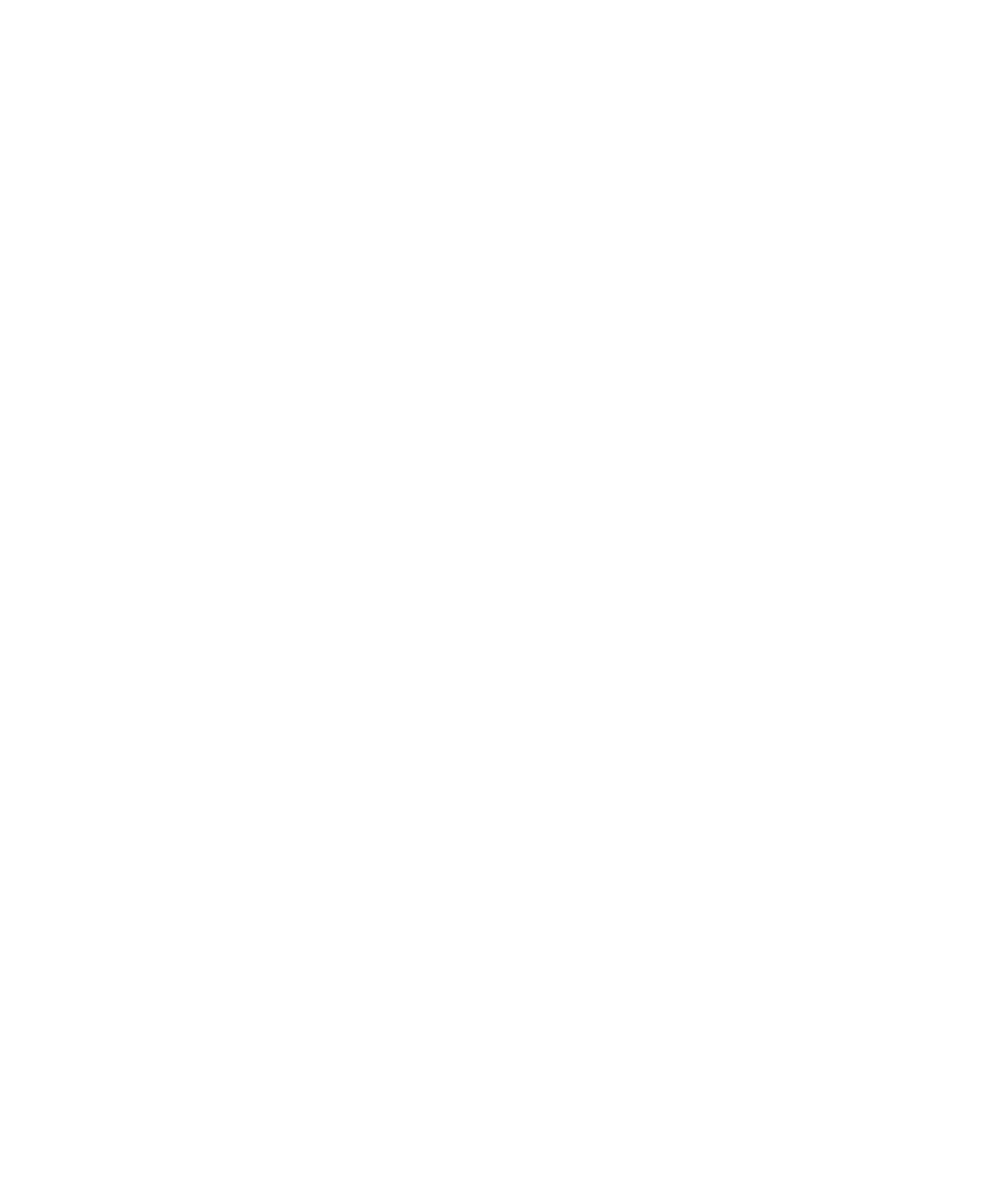
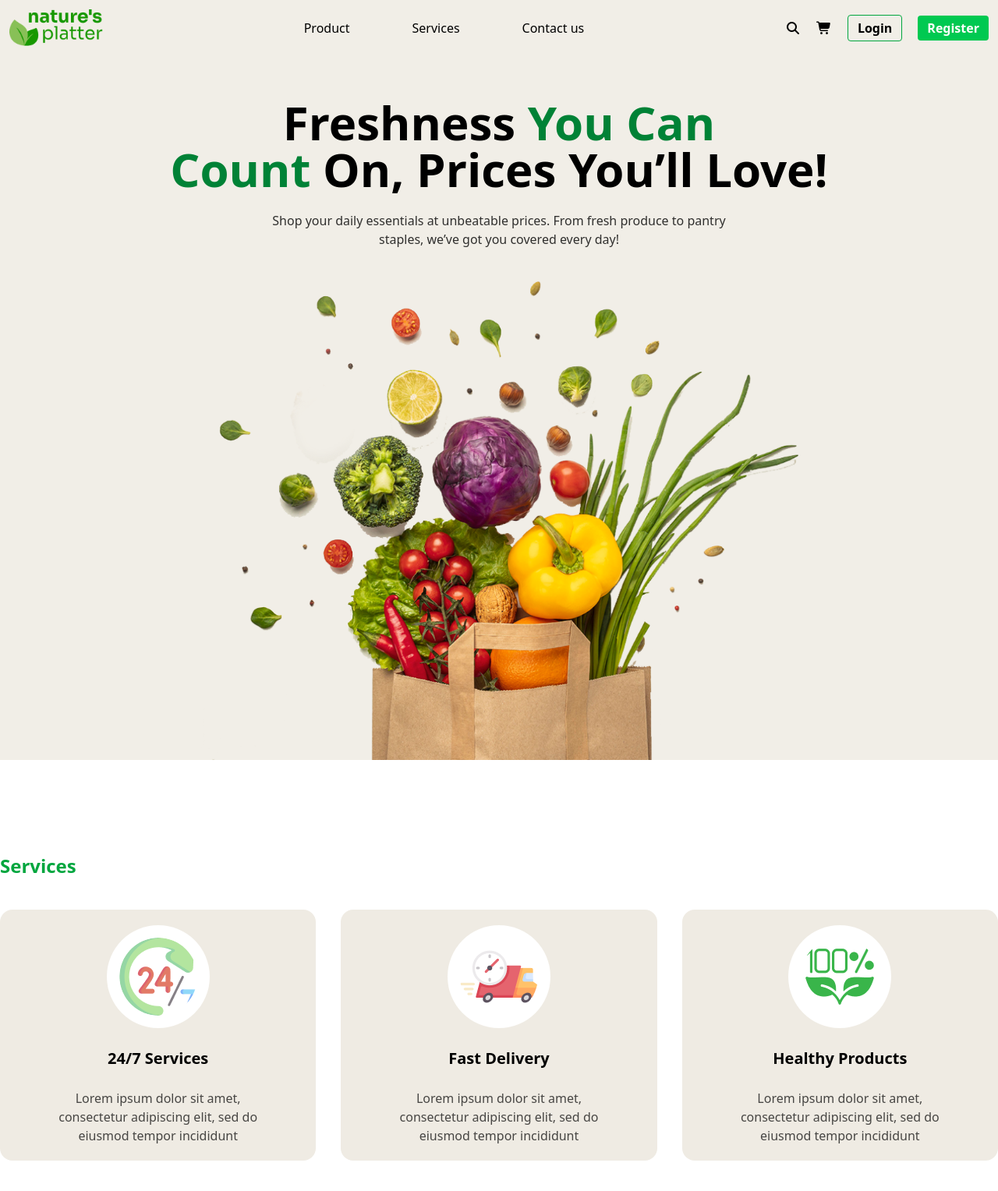
Before and after one commit to SHUVO-24/b14-nature, a plain HTML site: page index.html in a window 1280 px wide. Shown: the whole page at 78% size. Before the commit the page ends 800 px from the top, so only its background shows below. Drawn offline with nearby package versions, Linux system fonts and the light colour scheme.

Commit message:
nav, banner, services section complete

```diff
--- a/index.html
+++ b/index.html
@@ -7,8 +7,81 @@
 
     <!-- Tailwind Css Connected -->
         <script src="https://cdn.jsdelivr.net/npm/@tailwindcss/browser@4"></script>
+
+        <!-- FONT awesome CDN -->
+        <link rel="stylesheet" href="https://cdnjs.cloudflare.com/ajax/libs/font-awesome/7.3.1/css/all.min.css" integrity="sha512-QeR2VH+lsBE5LSAe1Q5EnTBbe7XTBubt8dG93Y7gidSgdMCr8nVqKcfKAMyN96SV8KDbZVTDXChatu5G2KQGzg==" crossorigin="anonymous" referrerpolicy="no-referrer">
 </head>
 <body>
 
+
+    <header class="bg-[#f1eee7]">
+        <nav class="flex justify-between items-center container mx-auto p-3">
+            <img class="w-30 h-auto" src="assets/nav-logo.png" alt="">
+
+
+
+                <ul class="flex gap-20">
+                    <li><a href="">Product</a></li>
+                    <li><a href="">Services</a></li>
+                    <li><a href="">Contact us</a></li>
+                </ul>
+
+
+            <div class="flex items-center gap-5">
+                <span><i class="fa-solid fa-magnifying-glass"></i></span>
+                <span><i class="fa-solid fa-cart-shopping"></i></span>
+
+                <button class="rounded border border-green-600 font-semibold px-3 py-1">Login</button>
+                <button class="rounded bg-green-500 font-bold px-3 py-1 text-white">Register</button>
+            </div>
+        </nav>
+
+
+        <section>
+            <div class=" h-auto mx-auto pt-14 pb-8 text-center">
+                <h2 class="font-bold text-6xl">Freshness <span class="text-green-700">You Can
+                <br> Count</span> On, Prices You’ll Love!</h2>
+                <p class="pt-6 opacity-80">Shop your daily essentials at unbeatable prices. From fresh produce to pantry <br> staples, we’ve got you covered every day!</p>
+            </div>
+            <img src="assets/Hero Section 1.png" alt="" class="mx-auto w-3xl">
+        </section>
+    </header>
+
+
+    <section class="container mx-auto my-30">
+        <h2 class="font-bold text-green-600 text-2xl text-left">Services</h2>
+
+
+        <div class="grid grid-cols-3 gap-8 my-10">
+
+
+            <div class="text-center bg-[#efebe3] p-5 rounded-2xl space-y-4">
+
+                <img src="assets/service.png" alt="" class=" bg-white rounded-full p-4 mx-auto">
+                <h2 class="font-bold text-[20px] p-2">24/7 Services </h2>
+                <p class="opacity-70">Lorem ipsum dolor sit amet,<br> consectetur adipiscing elit, sed do <br> eiusmod tempor incididunt</p>
+            </div>
+
+
+            <div class="text-center bg-[#efebe3] p-5 rounded-2xl space-y-4">
+
+                <img src="assets/delivery.png" alt="" class=" bg-white rounded-full p-4 mx-auto">
+                <h2 class="font-bold text-[20px] p-2">Fast Delivery </h2>
+                <p class="opacity-70">Lorem ipsum dolor sit amet, <br>consectetur adipiscing elit, sed do <br> eiusmod tempor incididunt</p>
+            </div>
+
+
+
+            <div class="text-center bg-[#efebe3] py-5 px-0 rounded-2xl space-y-4">
+
+                <img src="assets/products.png" alt="" class=" bg-white rounded-full p-4 mx-auto">
+                <h2 class="font-bold text-[20px] p-2">Healthy Products </h2>
+                <p class="opacity-70">Lorem ipsum dolor sit amet, <br>consectetur adipiscing elit, sed do <br> eiusmod tempor incididunt</p>
+            </div>
+        </div>
+    </section>
+
+
+
 </body>
 </html>
```
